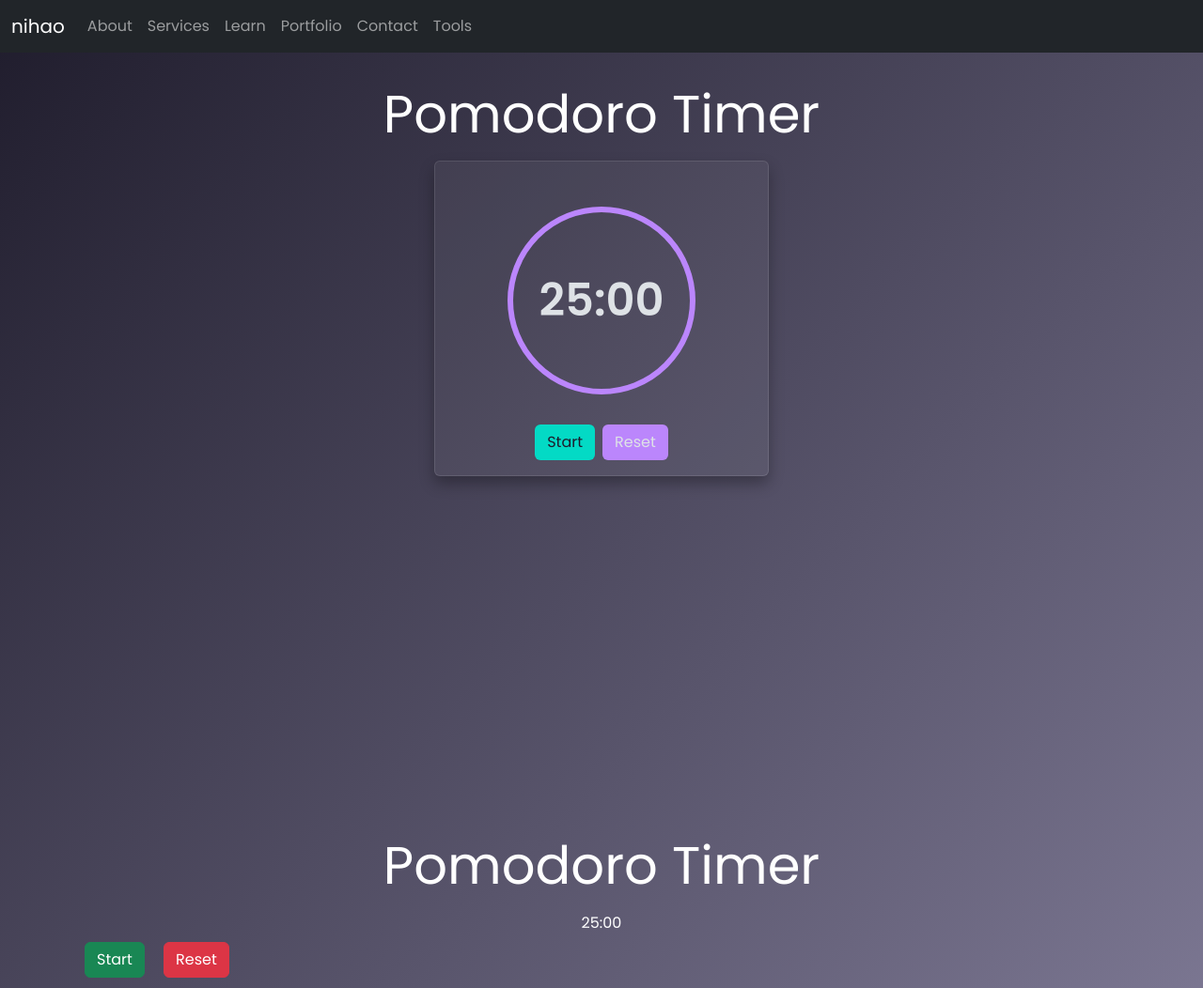
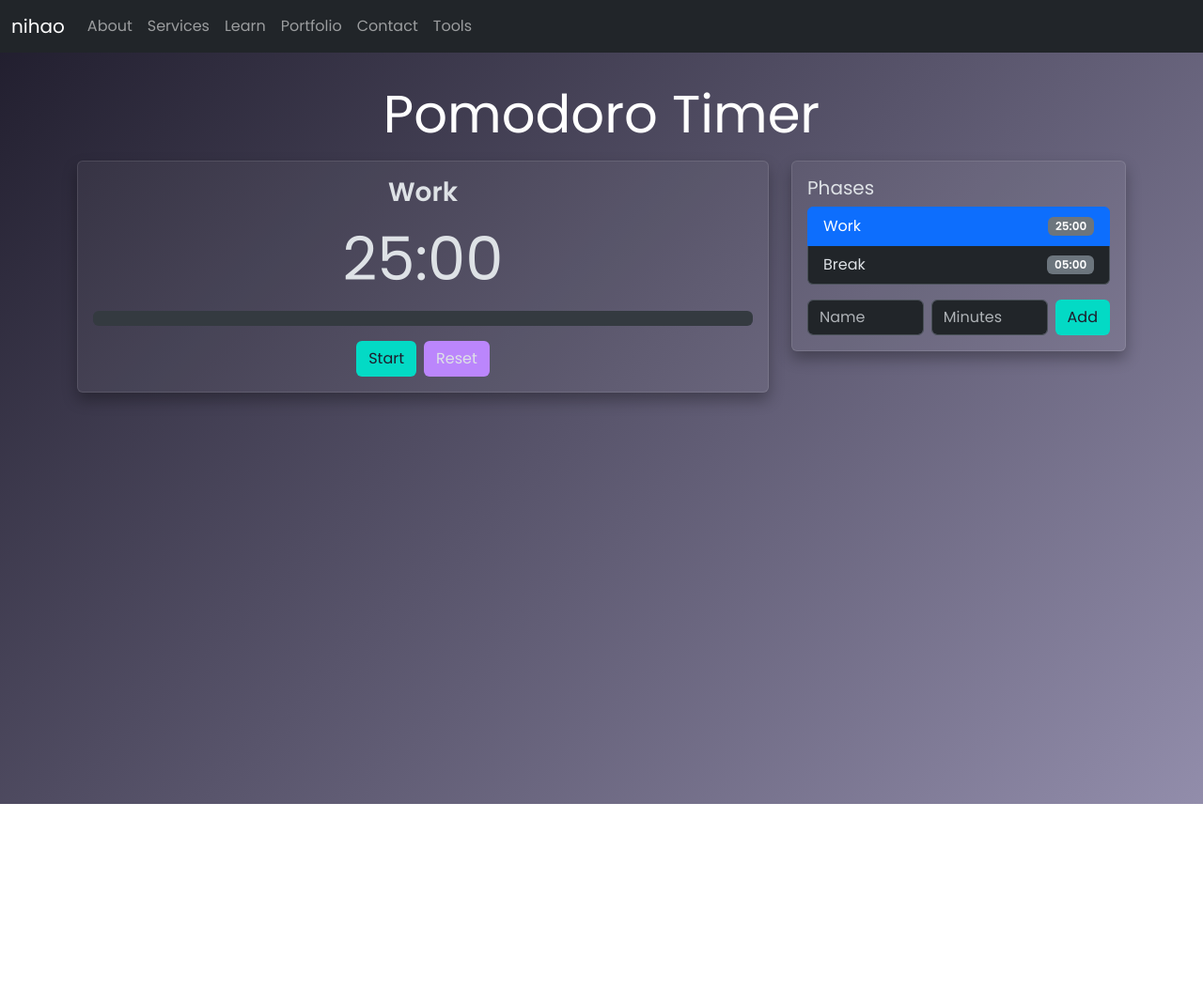
Before and after one commit to zaedyntan/zaedyntan, a plain HTML site: page tools/pomodoro/index.html in a window 1280 px wide. Shown: the top 1052 px of the page at 94% size. After the commit the page ends 856 px from the top, so only its background shows below. Drawn offline with nearby package versions, Linux system fonts and the light colour scheme.

Commit message:
Add customizable multi-phase Pomodoro timer

```diff
--- a/tools/pomodoro/index.html
+++ b/tools/pomodoro/index.html
@@ -32,10 +32,6 @@
           type="button"
           data-bs-toggle="collapse"
           data-bs-target="#navbarSupportedContent"
-          class="navbar-toggler collapsed"
-          type="button"
-          data-toggle="collapse"
-          data-target=".navbar-collapse"
           aria-controls="navbarSupportedContent"
           aria-expanded="false"
           aria-label="Toggle navigation"
@@ -77,10 +73,21 @@
         Pomodoro Timer
       </h1>
       <div class="row justify-content-center">
-          <div class="col-md-6 col-lg-4">
+        <div class="col-lg-8 mb-4">
           <div class="card text-center" data-bs-theme="dark">
             <div class="card-body">
-                <div id="timer" class="timer-circle">25:00</div>
+              <div id="phase-name" class="h3 mb-3"></div>
+              <div id="timer" class="display-1">00:00</div>
+              <div class="progress mb-3">
+                <div
+                  id="progress-bar"
+                  class="progress-bar"
+                  role="progressbar"
+                  style="width: 0%"
+                  aria-valuemin="0"
+                  aria-valuemax="100"
+                ></div>
+              </div>
               <div class="d-flex justify-content-center gap-2">
                 <button id="start" class="btn btn-teal">Start</button>
                 <button id="reset" class="btn btn-purple">Reset</button>
@@ -88,17 +95,32 @@
             </div>
           </div>
         </div>
+        <div class="col-lg-4">
+          <div class="card" data-bs-theme="dark">
+            <div class="card-body">
+              <h5 class="card-title">Phases</h5>
+              <ul id="phase-list" class="list-group mb-3"></ul>
+              <form id="phase-form" class="d-flex gap-2">
+                <input
+                  type="text"
+                  id="phase-name-input"
+                  class="form-control"
+                  placeholder="Name"
+                  required
+                />
+                <input
+                  type="number"
+                  id="phase-duration-input"
+                  class="form-control"
+                  placeholder="Minutes"
+                  min="1"
+                  required
+                />
+                <button class="btn btn-teal" type="submit">Add</button>
+              </form>
             </div>
           </div>
-
-    <div class="container" id="main-container">
-      <h1 class="text-center text-white mb-3 px-3 display-4">
-        Pomodoro Timer
-      </h1>
-      <div id="timer" class="text-center text-white">25:00</div>
-      <div class="controls">
-        <button id="start" class="btn btn-success m-2">Start</button>
-        <button id="reset" class="btn btn-danger m-2">Reset</button>
+        </div>
       </div>
     </div>
 
--- a/tools/pomodoro/pomodoro.css
+++ b/tools/pomodoro/pomodoro.css
@@ -1,19 +1,8 @@
+#phase-name {
+  font-weight: 600;
+}
 
-.timer-circle {
-  width: 200px;
-  height: 200px;
-  border-radius: 50%;
-  border: 6px solid #bb86fc;
-  display: flex;
-  align-items: center;
-  justify-content: center;
-  margin: 2rem auto;
-  font-size: 3rem;
-  font-weight: 600;
 #timer {
   font-size: 4rem;
-  margin: 2rem 0;
+  margin: 1rem 0;
 }
-.controls {
-  text-align: center;
-}
--- a/tools/pomodoro/pomodoro.js
+++ b/tools/pomodoro/pomodoro.js
@@ -1,15 +1,77 @@
-const workDuration = 25 * 60; // 25 minutes
-let timeLeft = workDuration;
+const phases = [];
+let currentPhaseIndex = 0;
+let timeLeft = 0;
 let interval = null;
 
 const display = document.getElementById('timer');
+const phaseNameDisplay = document.getElementById('phase-name');
+const progressBar = document.getElementById('progress-bar');
 const startBtn = document.getElementById('start');
 const resetBtn = document.getElementById('reset');
+const phaseList = document.getElementById('phase-list');
+const phaseForm = document.getElementById('phase-form');
+const phaseNameInput = document.getElementById('phase-name-input');
+const phaseDurationInput = document.getElementById('phase-duration-input');
+
+function formatTime(seconds) {
+  const minutes = Math.floor(seconds / 60);
+  const secs = seconds % 60;
+  return `${String(minutes).padStart(2, '0')}:${String(secs).padStart(2, '0')}`;
+}
+
+function renderPhaseList() {
+  phaseList.innerHTML = '';
+  phases.forEach((phase, index) => {
+    const li = document.createElement('li');
+    li.className = 'list-group-item d-flex justify-content-between align-items-center';
+    li.textContent = phase.name;
+    const badge = document.createElement('span');
+    badge.className = 'badge bg-secondary';
+    badge.textContent = formatTime(phase.duration);
+    li.appendChild(badge);
+    if (index === currentPhaseIndex) {
+      li.classList.add('active');
+    }
+    phaseList.appendChild(li);
+  });
+}
+
+function addPhase(name, duration) {
+  phases.push({ name, duration });
+  renderPhaseList();
+  if (phases.length === 1) {
+    currentPhaseIndex = 0;
+    timeLeft = phases[0].duration;
+    updateDisplay();
+  }
+}
+
+phaseForm.addEventListener('submit', (e) => {
+  e.preventDefault();
+  const name = phaseNameInput.value.trim();
+  const minutes = parseInt(phaseDurationInput.value, 10);
+  if (!name || isNaN(minutes) || minutes <= 0) return;
+  addPhase(name, minutes * 60);
+  phaseNameInput.value = '';
+  phaseDurationInput.value = '';
+});
 
 function updateDisplay() {
-  const minutes = Math.floor(timeLeft / 60);
-  const seconds = timeLeft % 60;
-  display.textContent = `${String(minutes).padStart(2, '0')}:${String(seconds).padStart(2, '0')}`;
+  if (phases.length === 0) {
+    display.textContent = '00:00';
+    phaseNameDisplay.textContent = '';
+    progressBar.style.width = '0%';
+    progressBar.setAttribute('aria-valuenow', 0);
+    return;
+  }
+
+  const phase = phases[currentPhaseIndex];
+  phaseNameDisplay.textContent = phase.name;
+  display.textContent = formatTime(timeLeft);
+  const progress = ((phase.duration - timeLeft) / phase.duration) * 100;
+  progressBar.style.width = `${progress}%`;
+  progressBar.setAttribute('aria-valuenow', progress);
+  renderPhaseList();
 }
 
 function beep() {
@@ -24,18 +86,33 @@ function beep() {
   setTimeout(() => {
     oscillator.stop();
     ctx.close();
-  }, 1000);
+  }, 500);
+}
+
+function nextPhase() {
+  beep();
+  currentPhaseIndex = (currentPhaseIndex + 1) % phases.length;
+  timeLeft = phases[currentPhaseIndex].duration;
+  updateDisplay();
 }
 
 function startTimer() {
-  if (interval) return;
+  if (phases.length === 0) return;
+
+  if (interval) {
+    clearInterval(interval);
+    interval = null;
+    startBtn.textContent = 'Start';
+    return;
+  }
+
+  startBtn.textContent = 'Pause';
   interval = setInterval(() => {
     timeLeft--;
-    updateDisplay();
     if (timeLeft <= 0) {
-      clearInterval(interval);
-      interval = null;
-      beep();
+      nextPhase();
+    } else {
+      updateDisplay();
     }
   }, 1000);
 }
@@ -43,11 +120,17 @@ function startTimer() {
 function resetTimer() {
   clearInterval(interval);
   interval = null;
-  timeLeft = workDuration;
+  startBtn.textContent = 'Start';
+  currentPhaseIndex = 0;
+  timeLeft = phases[0] ? phases[0].duration : 0;
   updateDisplay();
 }
 
 startBtn.addEventListener('click', startTimer);
 resetBtn.addEventListener('click', resetTimer);
 
+// Default phases
+addPhase('Work', 25 * 60);
+addPhase('Break', 5 * 60);
+timeLeft = phases[0].duration;
 updateDisplay();
--- a/tools/tools.js
+++ b/tools/tools.js
@@ -1,7 +1,7 @@
 const tools = [
   {
     name: 'Pomodoro Timer',
-    description: 'A simple Pomodoro timer with sound.',
+    description: 'Adjustable timer with customizable phases.',
     path: 'pomodoro/'
   }
 ];
```
Also changed, not shown: tools/index.html (+0 -9 lines). Lines whose indentation alone changed are shown as unchanged.
